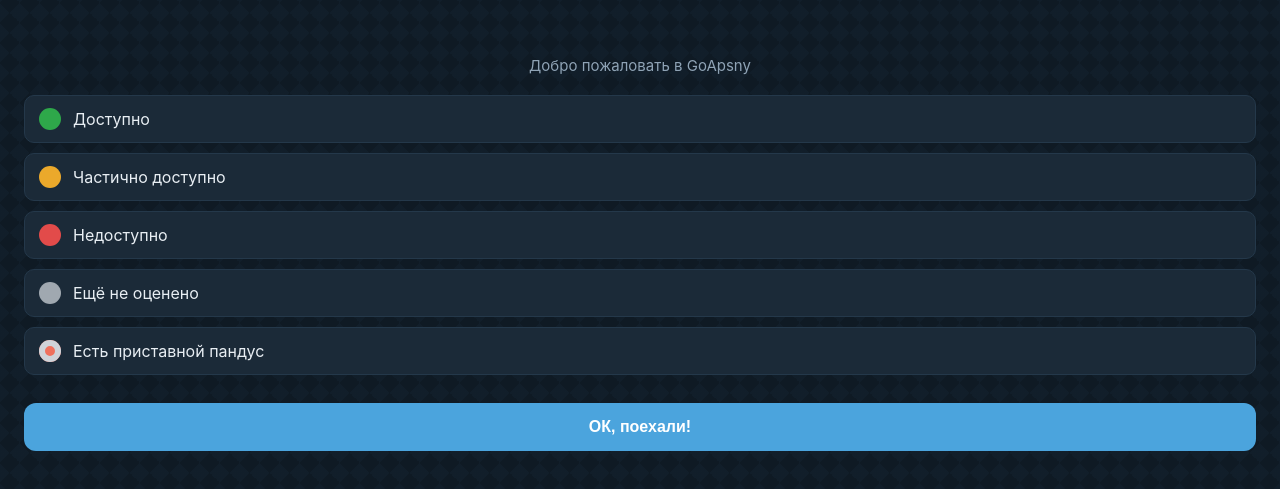
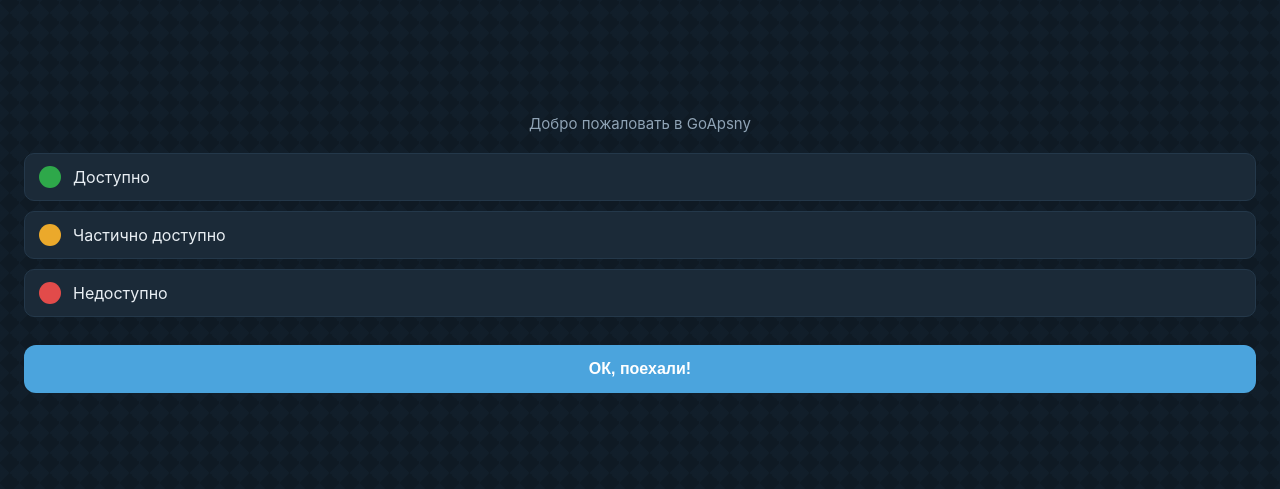
Before and after one commit to alkhas72/goapsny-mvp, a React (Vite) app: page / in a window 1280 px wide. Shown: the part 147-636 px from the top of the page. Built offline with nearby package versions, Linux system fonts and the light colour scheme; no server answers; what pmtiles would draw is missing.

Commit message:
feat(map): simplify welcome legend to 3 canonical traffic-light statuses per Arbitrator decision

```diff
--- a/src/components/WelcomeLegend.tsx
+++ b/src/components/WelcomeLegend.tsx
@@ -1,17 +1,9 @@
 import { STATUS_META } from '../shared/index';
-import { RAMP_COLOR } from '../utils/status';
 
 const LEGEND_ITEMS = [
   { key: 'green', color: STATUS_META.green.color, label: STATUS_META.green.ru },
   { key: 'yellow', color: STATUS_META.yellow.color, label: 'Частично доступно' },
   { key: 'red', color: STATUS_META.red.color, label: STATUS_META.red.ru },
-  { key: 'gray', color: STATUS_META.gray.color, label: STATUS_META.gray.ru },
-  {
-    key: 'ramp',
-    color: RAMP_COLOR,
-    label: 'Есть приставной пандус',
-    nested: true,
-  },
 ] as const;
 
 interface WelcomeLegendProps {
@@ -28,7 +20,7 @@
         {LEGEND_ITEMS.map((item) => (
           <li key={item.key} className="welcome-legend-item">
             <span
-              className={`welcome-legend-dot${'nested' in item && item.nested ? ' welcome-legend-dot--ramp' : ''}`}
+              className="welcome-legend-dot"
               style={{ backgroundColor: item.color }}
               aria-hidden="true"
             />
```
